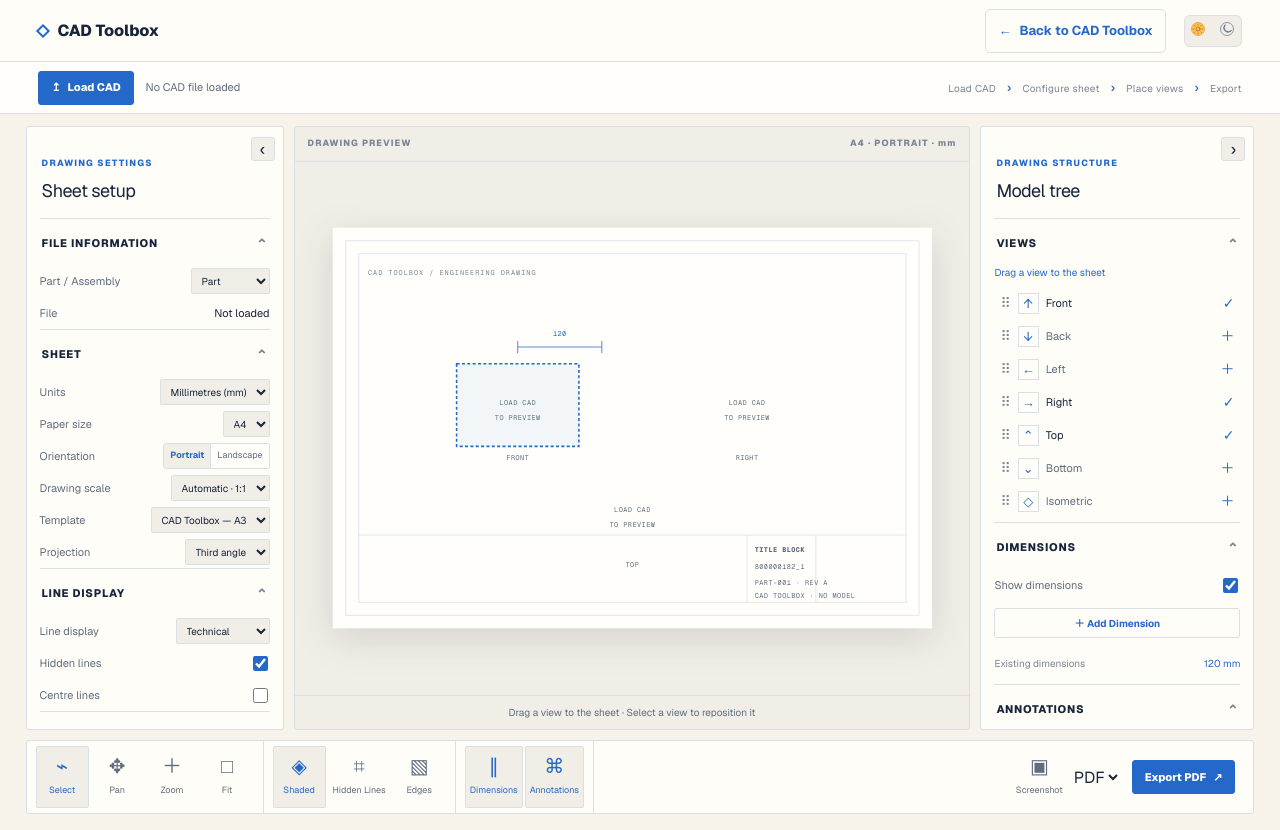
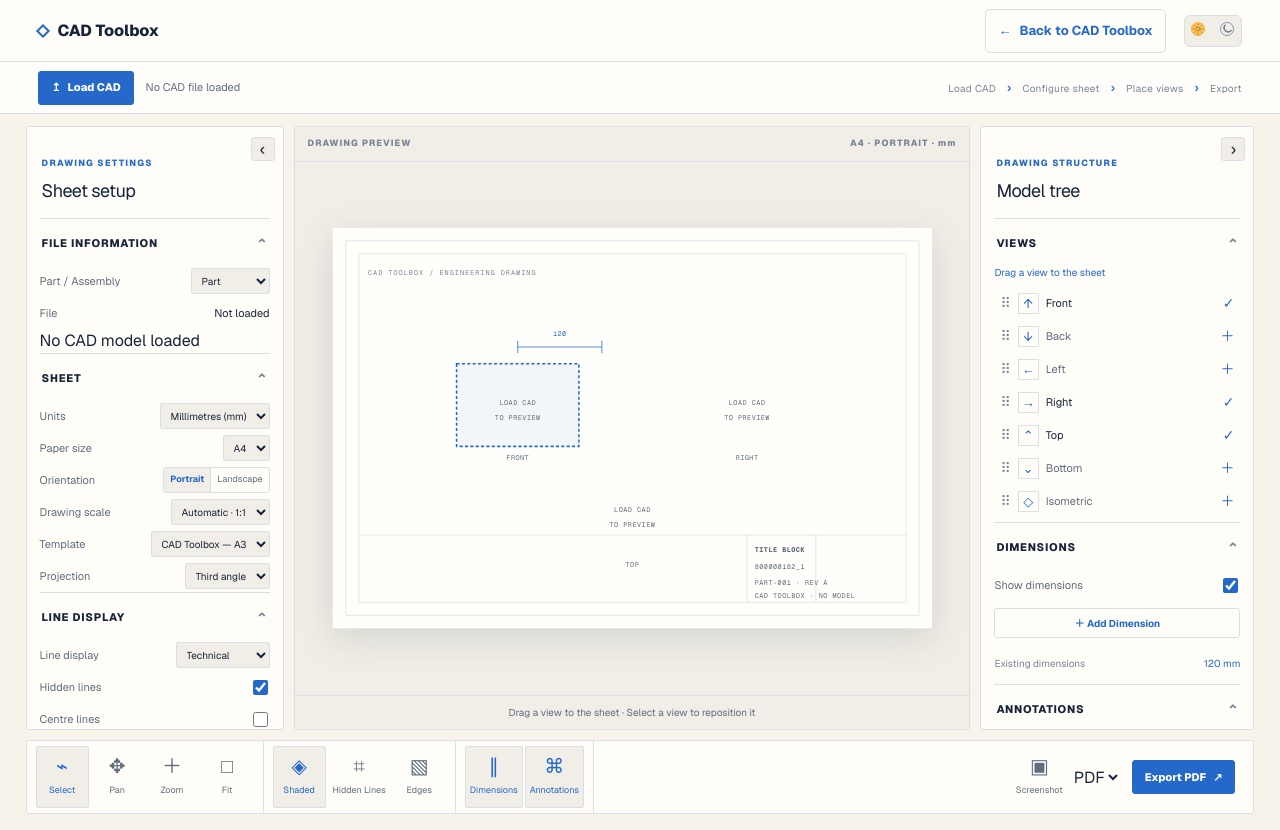
Before and after one commit to mlvnv93/cad-toolbox, a Next.js app in the folder apps/web/: page /draw in a window 1280 px wide. Built offline with nearby package versions, Linux system fonts and the light colour scheme.

Commit message:
feat: show STEP loading status in draw workbench

```diff
--- a/apps/web/src/components/drawing/DrawWorkbench.tsx
+++ b/apps/web/src/components/drawing/DrawWorkbench.tsx
@@ -28,7 +28,7 @@
   const [exportFormat, setExportFormat] = useState<DrawingExportFormat>("pdf"), [exporting, setExporting] = useState(false);
 
   const loadPreview = async (nextFile: File) => {
-    setPreviewLoading(true); setPreviewError(false);
+    setPreviewLoading(true); setPreviewError(false); setPreview(null);
     try {
       const request = createDrawingPreviewRequest(process.env.NEXT_PUBLIC_DRAWING_API_URL, nextFile, paperSize, orientation, projectionType);
       const response = await fetch(request.url, { method: "POST", body: request.body });
@@ -39,18 +39,21 @@
 
   useEffect(() => { if (!file) return; const timer = window.setTimeout(() => { void loadPreview(file); }, 150); return () => window.clearTimeout(timer); }, [file, paperSize, orientation, projectionType]);
   const addView = (view: ViewName) => { setPlacedViews((current) => current.includes(view) ? current : [...current, view]); setSelectedView(view); };
-  const handleFileChange = (event: React.ChangeEvent<HTMLInputElement>) => { const nextFile = event.target.files?.[0]; if (nextFile) { setFile(nextFile); setTitle(nextFile.name.replace(/\.(step|stp)$/i, "")); setPlacedViewPositions(viewPositions); setPlacedViews(["Front", "Top", "Right"]); } };
+  const handleFileChange = (event: React.ChangeEvent<HTMLInputElement>) => { const nextFile = event.target.files?.[0]; if (nextFile) { setFile(nextFile); setPreview(null); setPreviewError(false); setTitle(nextFile.name.replace(/\.(step|stp)$/i, "")); setPlacedViewPositions(viewPositions); setPlacedViews(["Front", "Top", "Right"]); } };
   const beginDimension = (type: DimensionType) => { setDimensionType(type); setDimensionPoints([]); };
   const selectSheetPoint = (event: React.MouseEvent<SVGSVGElement>) => { if (!dimensionType || dimensionPoints.length >= (dimensionType === "Linear" ? 2 : 1)) return; const bounds = event.currentTarget.getBoundingClientRect(); const x = ((event.clientX - bounds.left) / bounds.width) * 820; setDimensionPoints((points) => [...points, x]); };
   const movePlacedView = (event: React.PointerEvent<SVGSVGElement>) => { if (!movingView) return; const bounds = event.currentTarget.getBoundingClientRect(); const x = ((event.clientX - bounds.left) / bounds.width) * 820, y = ((event.clientY - bounds.top) / bounds.height) * 560; setPlacedViewPositions((positions) => ({ ...positions, [movingView]: { x, y } })); };
   const exportDrawing = async () => { if (!file || exporting) return; setExporting(true); try { const request = createDrawingExportRequest(process.env.NEXT_PUBLIC_DRAWING_API_URL, exportFormat, file, paperSize, orientation, projectionType); const response = await fetch(request.url, { method: "POST", body: request.body }); if (!response.ok) throw new Error("Drawing export failed"); const url = URL.createObjectURL(await response.blob()); const link = document.createElement("a"); link.href = url; link.download = `${title || "drawing"}.${request.filenameExtension}`; link.click(); URL.revokeObjectURL(url); } catch { window.alert("We could not export the drawing. Load a STEP file and try again."); } finally { setExporting(false); } };
+
+  const loadStatus = !file ? "No CAD model loaded" : previewError ? "Model load failed" : previewLoading ? "Loading STEP model…" : preview ? "STEP model loaded" : "Preparing model…";
+  const loadStatusClass = !file ? "empty" : previewError ? "error" : previewLoading ? "loading" : preview ? "ready" : "loading";
 
   return <main className="drawing-generator">
     <header className="drawing-header"><Link className="brand-lockup" href="/"><span className="brand-mark" aria-hidden="true" /><span>CAD Toolbox</span></Link><div className="drawing-header-actions"><Link className="back-link" href="/"><span aria-hidden="true">←</span> Back to CAD Toolbox</Link><ThemeToggle /></div></header>
     <div className="drawing-filebar"><label className="drawing-file-button"><span aria-hidden="true">↥</span> Load CAD<input type="file" accept=".step,.stp" onChange={handleFileChange} /></label><span className="drawing-file-name">{file?.name || "No CAD file loaded"}</span><span className="drawing-workflow-hint">Load CAD <b>›</b> Configure sheet <b>›</b> Place views <b>›</b> Export</span></div>
     <div className="drawing-workbench">
       <aside className={`drawing-panel drawing-settings-panel ${leftOpen ? "" : "is-collapsed"}`}><button className="drawing-collapse" type="button" onClick={() => setLeftOpen((open) => !open)} aria-label="Toggle drawing settings">{leftOpen ? "‹" : "›"}</button>{leftOpen && <div className="drawing-panel-content"><div className="drawing-panel-heading"><span className="drawing-panel-kicker">Drawing settings</span><h1>Sheet setup</h1></div>
-        <PanelSection title="File information"><SettingRow label="Part / Assembly"><select><option>Part</option><option>Assembly</option></select></SettingRow><SettingRow label="File"><span className="draw-value">{file?.name || "Not loaded"}</span></SettingRow></PanelSection>
+        <PanelSection title="File information"><SettingRow label="Part / Assembly"><select><option>Part</option><option>Assembly</option></select></SettingRow><SettingRow label="File"><span className="draw-value">{file?.name || "Not loaded"}</span></SettingRow><div className={`draw-load-status ${loadStatusClass}`} role="status" aria-live="polite"><div className="draw-load-status-row"><span>{loadStatus}</span>{file && <span>{preview ? "100%" : previewError ? "Error" : ""}</span>}</div><div className="draw-load-progress" aria-hidden="true"><span className={preview ? "complete" : previewError ? "failed" : "active"} /></div></div></PanelSection>
         <PanelSection title="Sheet"><SettingRow label="Units"><select><option>Millimetres (mm)</option><option>Inches (in)</option></select></SettingRow><SettingRow label="Paper size"><select value={paperSize} onChange={(event) => setPaperSize(event.target.value)}><option>A4</option><option>A3</option><option>A2</option><option>A1</option></select></SettingRow><SettingRow label="Orientation"><span className="draw-segmented"><button className={orientation === "portrait" ? "is-selected" : ""} type="button" onClick={() => setOrientation("portrait")}>Portrait</button><button className={orientation === "landscape" ? "is-selected" : ""} type="button" onClick={() => setOrientation("landscape")}>Landscape</button></span></SettingRow><SettingRow label="Drawing scale"><select><option>Automatic · 1:1</option><option>1:2</option><option>1:5</option><option>1:10</option><option>2:1</option></select></SettingRow><SettingRow label="Template"><select><option>CAD Toolbox — A3</option><option>Plain sheet</option></select></SettingRow><SettingRow label="Projection"><select value={projectionType} onChange={(event) => setProjectionType(event.target.value)}><option value="THIRD_ANGLE">Third angle</option><option value="FIRST_ANGLE">First angle</option></select></SettingRow></PanelSection>
         <PanelSection title="Line display"><SettingRow label="Line display"><select><option>Technical</option><option>Monochrome</option></select></SettingRow><SettingRow label="Hidden lines"><input type="checkbox" defaultChecked /></SettingRow><SettingRow label="Centre lines"><input type="checkbox" /></SettingRow></PanelSection></div>}</aside>
 
```
